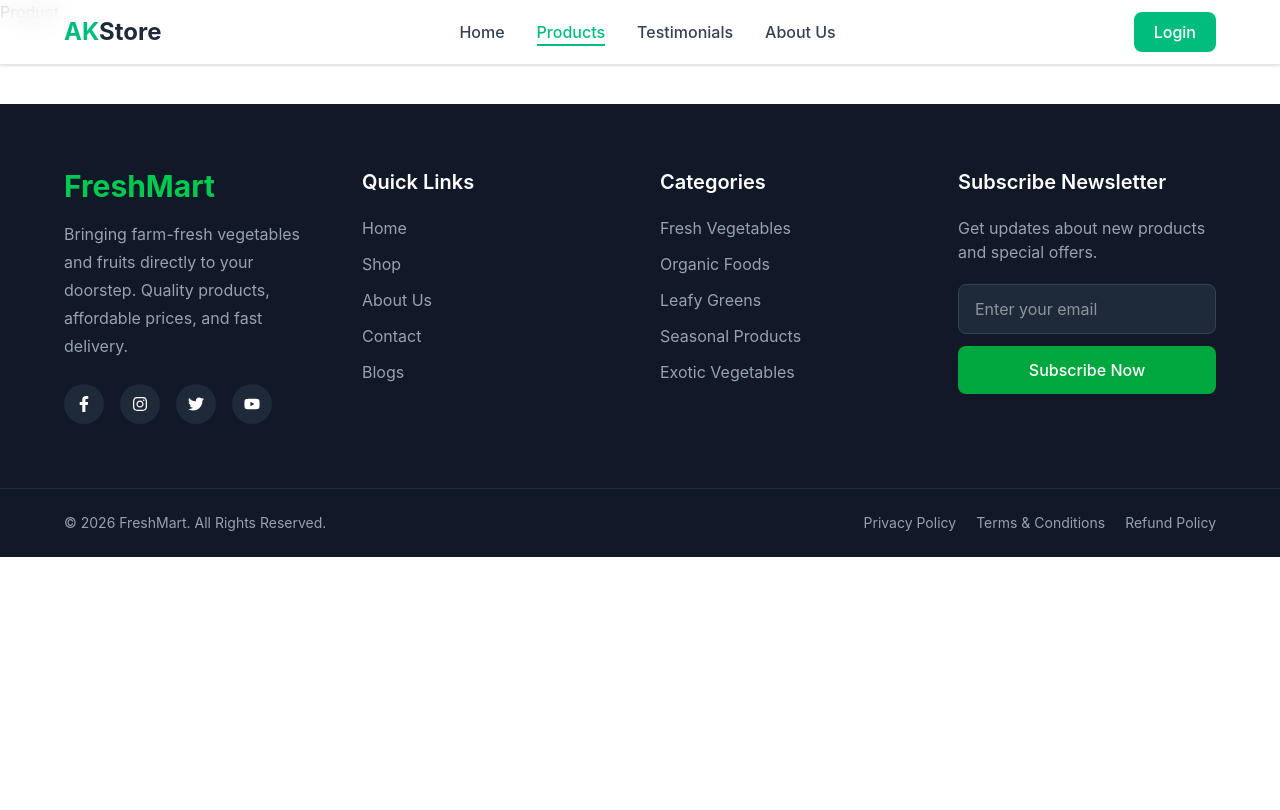
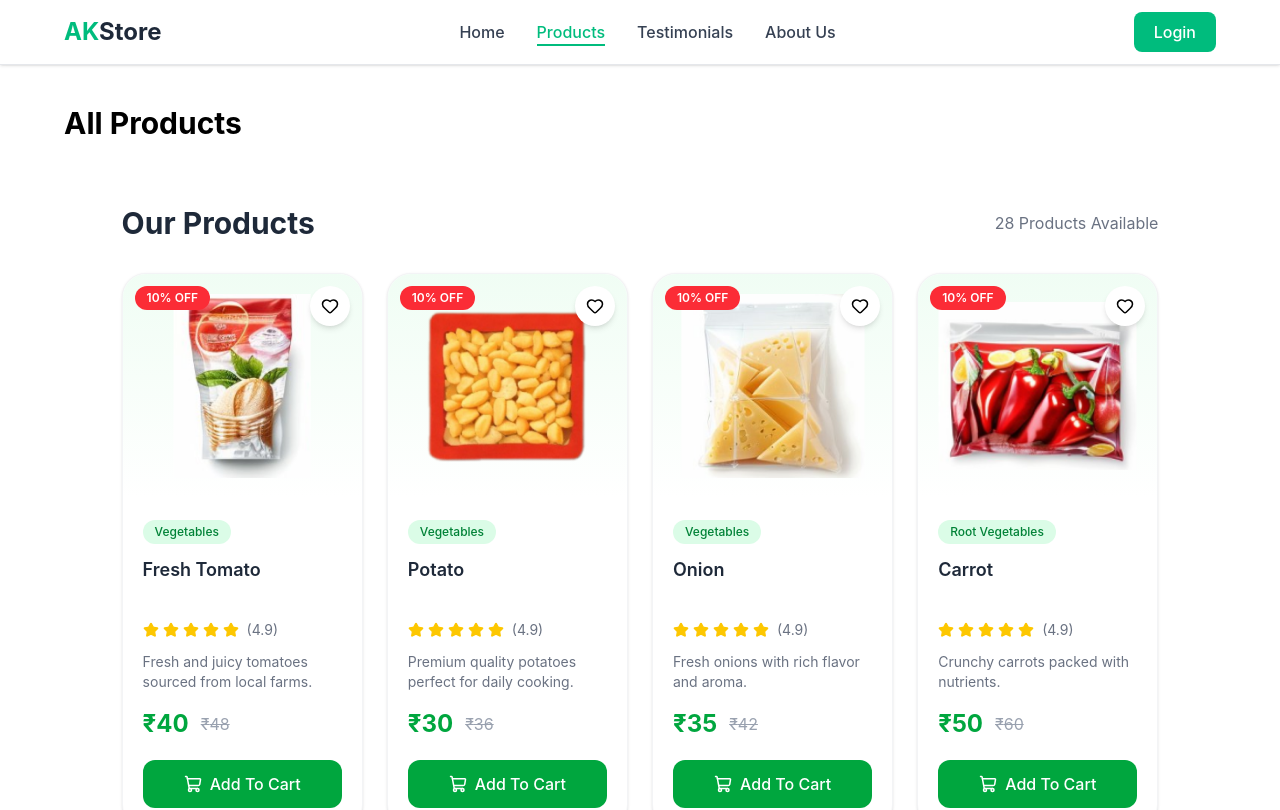
Before and after one commit to akhileshBhardwaj/E-commerce, a React (Vite) app: page /product in a window 1280 px wide. Shown: the top 810 px of the page. Built offline with nearby package versions, Linux system fonts and the light colour scheme.

Commit message:
akhilesh

```diff
--- a/package.json
+++ b/package.json
@@ -11,6 +11,7 @@
   },
   "dependencies": {
     "@tailwindcss/vite": "^4.3.1",
+    "lucide-react": "^1.20.0",
     "react": "^19.2.6",
     "react-dom": "^19.2.6",
     "react-icons": "^5.6.0",
--- a/src/component/Navbar.jsx
+++ b/src/component/Navbar.jsx
@@ -15,15 +15,16 @@ const Navbar = () => {
 
   return (
     <>
-      <nav className="fixed top-0 left-0 w-full z-50 backdrop-blur-md bg-white/80 border-b border-gray-200 shadow-sm">
+      {/* Navbar */}
+      <nav className="sticky top-0 left-0 w-full z-50 bg-white/90 backdrop-blur-md border-b border-gray-200 shadow-sm">
         <div className="w-[90%] mx-auto h-16 flex items-center justify-between">
           {/* Logo */}
-          <div className="cursor-pointer">
+          <NavLink to="/" className="cursor-pointer">
             <h2 className="text-2xl font-bold transition duration-300 hover:scale-105">
               <span className="text-emerald-500">AK</span>
               <span className="text-gray-800">Store</span>
             </h2>
-          </div>
+          </NavLink>
 
           {/* Desktop Menu */}
           <ul className="hidden lg:flex items-center gap-8">
@@ -32,8 +33,7 @@ const Navbar = () => {
                 <NavLink
                   to={link.path}
                   className={({ isActive }) =>
-                    `relative font-medium transition-all duration-300
-                    ${
+                    `relative font-medium transition-all duration-300 ${
                       isActive
                         ? "text-emerald-500"
                         : "text-gray-700 hover:text-emerald-500"
@@ -57,12 +57,12 @@ const Navbar = () => {
 
           {/* Desktop Button */}
           <div className="hidden lg:block">
-            <button className="px-5 py-2 rounded-lg bg-emerald-500 text-white font-medium hover:bg-emerald-600 hover:scale-105 transition duration-300">
+            <button className="px-5 py-2 rounded-lg bg-emerald-500 text-white font-medium hover:bg-emerald-600 hover:scale-105 transition-all duration-300">
               Login
             </button>
           </div>
 
-          {/* Mobile Button */}
+          {/* Mobile Menu Button */}
           <button
             onClick={() => setMenu(true)}
             className="lg:hidden text-3xl text-gray-700"
@@ -72,14 +72,21 @@ const Navbar = () => {
         </div>
       </nav>
 
+      {/* Overlay */}
+      <div
+        onClick={() => setMenu(false)}
+        className={`fixed inset-0 bg-black/40 z-40 transition-opacity duration-300 lg:hidden ${
+          menu ? "opacity-100 visible" : "opacity-0 invisible"
+        }`}
+      />
+
       {/* Mobile Menu */}
       <div
-        className={`fixed top-0 right-0 h-screen w-[280px] bg-white shadow-2xl z-[60]
-        transition-transform duration-300 ease-in-out
-        ${menu ? "translate-x-0" : "translate-x-full"}
-        lg:hidden`}
+        className={`fixed top-0 right-0 h-screen w-[280px] bg-white shadow-2xl z-50 transition-transform duration-300 ease-in-out lg:hidden ${
+          menu ? "translate-x-0" : "translate-x-full"
+        }`}
       >
-        {/* Header */}
+        {/* Mobile Header */}
         <div className="flex items-center justify-between p-5 border-b">
           <h2 className="text-xl font-bold">
             <span className="text-emerald-500">AK</span>Store
@@ -93,8 +100,8 @@ const Navbar = () => {
           </button>
         </div>
 
-        {/* Links */}
-        <ul className="flex flex-col p-5 gap-6">
+        {/* Mobile Links */}
+        <ul className="flex flex-col p-6 gap-6">
           {navLinks.map((link) => (
             <li key={link.path}>
               <NavLink
@@ -113,19 +120,11 @@ const Navbar = () => {
             </li>
           ))}
 
-          <button className="mt-5 py-3 rounded-lg bg-emerald-500 text-white font-medium hover:bg-emerald-600 transition">
+          <button className="mt-4 py-3 rounded-lg bg-emerald-500 text-white font-medium hover:bg-emerald-600 transition-all duration-300">
             Login
           </button>
         </ul>
       </div>
-
-      {/* Overlay */}
-      {menu && (
-        <div
-          onClick={() => setMenu(false)}
-          className="fixed inset-0 bg-black/40 z-50 lg:hidden"
-        />
-      )}
     </>
   );
 };
--- /dev/null
+++ b/src/component/Producs/ProductCard.jsx
@@ -0,0 +1,75 @@
+import React from "react";
+import { Heart, ShoppingCart, Star } from "lucide-react";
+
+const ProductCard = ({ item }) => {
+  return (
+    <div className="group relative bg-white rounded-3xl border border-gray-100 overflow-hidden shadow-sm hover:shadow-2xl transition-all duration-500 hover:-translate-y-2">
+      {/* Discount Badge */}
+      <span className="absolute top-3 left-3 z-10 bg-red-500 text-white text-xs font-semibold px-3 py-1 rounded-full">
+        10% OFF
+      </span>
+
+      {/* Wishlist */}
+      <button className="absolute top-3 right-3 z-10 w-10 h-10 bg-white rounded-full shadow-md flex items-center justify-center hover:bg-red-50 hover:text-red-500 transition">
+        <Heart size={18} />
+      </button>
+
+      {/* Product Image */}
+      <div className="bg-gradient-to-b from-green-50 to-white overflow-hidden">
+        <img
+          src={item.image}
+          alt={item.name}
+          className="w-full h-56 object-contain p-5 transition-transform duration-500 group-hover:scale-110"
+        />
+      </div>
+
+      {/* Content */}
+      <div className="p-5">
+        {/* Category */}
+        <span className="inline-block px-3 py-1 text-xs font-medium bg-green-100 text-green-700 rounded-full">
+          {item.category}
+        </span>
+
+        {/* Product Name */}
+        <h3 className="mt-3 text-lg font-semibold text-gray-800 line-clamp-2 min-h-[56px]">
+          {item.name}
+        </h3>
+
+        {/* Rating */}
+        <div className="flex items-center gap-1 mt-2">
+          <Star size={16} className="fill-yellow-400 text-yellow-400" />
+          <Star size={16} className="fill-yellow-400 text-yellow-400" />
+          <Star size={16} className="fill-yellow-400 text-yellow-400" />
+          <Star size={16} className="fill-yellow-400 text-yellow-400" />
+          <Star size={16} className="fill-yellow-400 text-yellow-400" />
+
+          <span className="text-sm text-gray-500 ml-1">(4.9)</span>
+        </div>
+
+        {/* Description */}
+        <p className="text-gray-500 text-sm mt-3 line-clamp-2">
+          {item.description}
+        </p>
+
+        {/* Price */}
+        <div className="flex items-center gap-3 mt-4">
+          <span className="text-2xl font-bold text-green-600">
+            ₹{item.price}
+          </span>
+
+          <span className="text-gray-400 line-through">
+            ₹{Math.round(item.price * 1.2)}
+          </span>
+        </div>
+
+        {/* Button */}
+        <button className="w-full mt-5 flex items-center justify-center gap-2 bg-green-600 text-white py-3 rounded-xl font-medium hover:bg-green-700 transition-all duration-300">
+          <ShoppingCart size={18} />
+          Add To Cart
+        </button>
+      </div>
+    </div>
+  );
+};
+
+export default ProductCard;
--- /dev/null
+++ b/src/component/Producs/ProductGrid.jsx
@@ -0,0 +1,23 @@
+import React from "react";
+import ProductCard from "./ProductCard";
+import { Product } from "../../data/Product";
+
+const ProductGrid = () => {
+  return (
+    <section className="w-[90%] max-w-7xl mx-auto py-10">
+      <div className="flex items-center justify-between mb-8">
+        <h2 className="text-3xl font-bold text-gray-800">Our Products</h2>
+
+        <p className="text-gray-500">{Product.length} Products Available</p>
+      </div>
+
+      <div className="grid grid-cols-1 sm:grid-cols-2 md:grid-cols-3 lg:grid-cols-4 gap-6">
+        {Product.map((item) => (
+          <ProductCard key={item.id} item={item} />
+        ))}
+      </div>
+    </section>
+  );
+};
+
+export default ProductGrid;
--- a/src/pages/Product.jsx
+++ b/src/pages/Product.jsx
@@ -1,9 +1,13 @@
-import React from 'react'
+import React from "react";
+import ProductGrid from "../component/Producs/ProductGrid";
 
 const Product = () => {
   return (
-    <div>Product</div>
-  )
-}
+    <div className="w-[90%] mx-auto py-10">
+      <h1 className="text-3xl font-bold mb-6">All Products</h1>
+      <ProductGrid />
+    </div>
+  );
+};
 
-export default Product
+export default Product;
```
Also changed, not shown: 1 other file (tests, documents, lock files or other folders).
